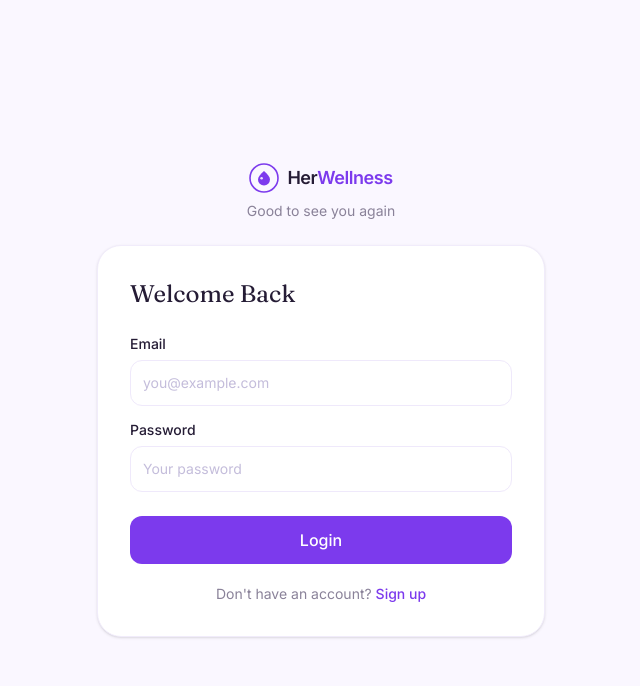
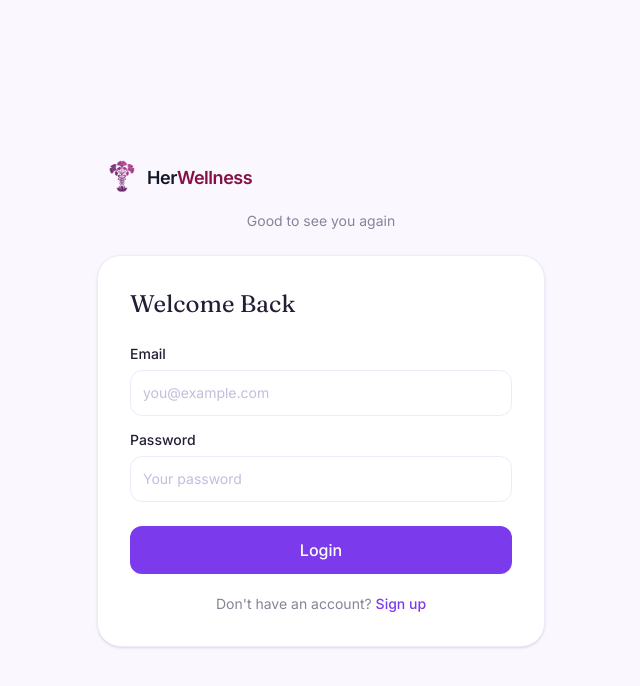
Before and after one commit to SahilDawale-25/The-Vigilant-Titans-v2v, a Next.js app in the folder frontend/: page /login in a window 1280 px wide. Shown: the top 686 px of the page, without its empty margins (319-959 px from the left). Built offline with nearby package versions, Linux system fonts and the light colour scheme; no server answers.

Commit message:
changes in logo in login

```diff
--- a/frontend/src/app/login/page.js
+++ b/frontend/src/app/login/page.js
@@ -4,22 +4,22 @@ import { signInWithEmailAndPassword } from "firebase/auth";
 import { auth } from "../../lib/firebase";
 import { useRouter } from "next/navigation";
 import Link from "next/link";
+import Image from "next/image";
 
 function Logo() {
   return (
-    <div className="flex items-center justify-center gap-2 mb-2">
-      <svg width="30" height="30" viewBox="0 0 30 30" fill="none" aria-hidden="true">
-        <circle cx="15" cy="15" r="14" stroke="#7C3AED" strokeWidth="1.6" />
-        <path
-          d="M15 8c-3.5 3.2-6 5.8-6 8.6a6 6 0 0 0 12 0c0-2.8-2.5-5.4-6-8.6Z"
-          fill="#7C3AED"
-        />
-        <circle cx="12.6" cy="15.2" r="1.3" fill="white" opacity="0.85" />
-      </svg>
-      <span className="text-lg font-semibold tracking-tight text-[#251C35]">
-        Her<span className="text-[#7C3AED]">Wellness</span>
+    <Link href="/dashboard" className="flex items-center gap-0 shrink-0">
+      <Image
+        src="/images/logo1.png"
+        alt="HerWellness logo"
+        width={50}
+        height={50}
+        className="object-contain"
+      />
+      <span className="text-lg font-semibold tracking-tight text-gray-900">
+        Her<span className="text-pink-900">Wellness</span>
       </span>
-    </div>
+    </Link>
   );
 }
 
```
